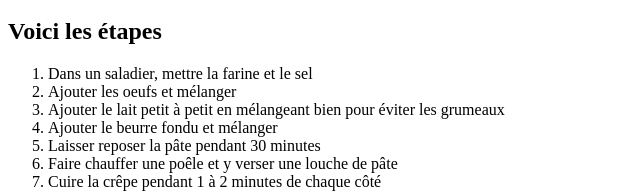
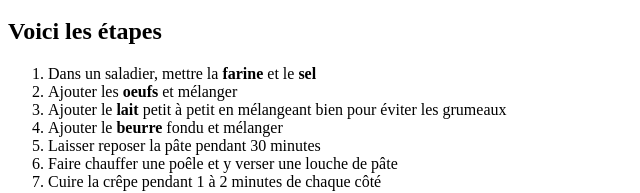
Before and after one commit to Vexvto2007/Module-Web, a plain HTML site: page assets/index3.html in a window 1280 px wide. Shown: the part 257-450 px from the top of the page, without its empty margins (0-640 px from the left). Drawn offline with Linux system fonts and the light colour scheme; files whose address does not match are found by name.

Commit message:
first commit

```diff
--- a/assets/index3.html
+++ b/assets/index3.html
@@ -18,10 +18,10 @@
     </ul>
     <h2>Voici les étapes</h2>
     <ol>
-        <li>Dans un saladier, mettre la farine et le sel</li>
-        <li>Ajouter les oeufs et mélanger</li>
-        <li>Ajouter le lait petit à petit en mélangeant bien pour éviter les grumeaux</li>
-        <li>Ajouter le beurre fondu et mélanger</li>
+        <li>Dans un saladier, mettre la <strong>farine</strong> et le <strong>sel</strong></li>
+        <li>Ajouter les <strong>oeufs</strong> et mélanger</li>
+        <li>Ajouter le <strong>lait</strong> petit à petit en mélangeant bien pour éviter les grumeaux</li>
+        <li>Ajouter le <strong>beurre</strong> fondu et mélanger</li>
         <li>Laisser reposer la pâte pendant 30 minutes</li>
         <li>Faire chauffer une poêle et y verser une louche de pâte</li>
         <li>Cuire la crêpe pendant 1 à 2 minutes de chaque côté</li>
```
